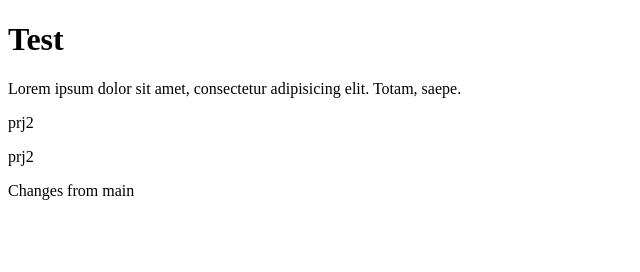
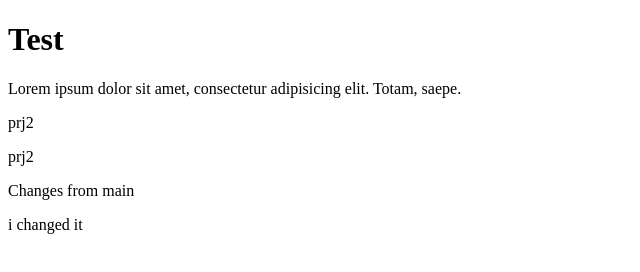
Before and after one commit to bogdmoskv/test-25-08, a plain HTML site: page index.html in a window 1280 px wide. Shown: the full height of the page, 0-640 px from the left. Drawn offline with Linux system fonts and the light colour scheme.

Commit message:
i add <p>

```diff
--- a/index.html
+++ b/index.html
@@ -1,10 +1,12 @@
 <!DOCTYPE html>
 <html lang="en">
+
 <head>
     <meta charset="UTF-8">
     <meta name="viewport" content="width=device-width, initial-scale=1.0">
     <title>Document</title>
 </head>
+
 <body>
     <h1>Test</h1>
 
@@ -13,5 +15,8 @@
     <p>prj2</p>
 
     <p>Changes from main</p>
+
+    <p>i changed it</p>
 </body>
+
 </html>
```
